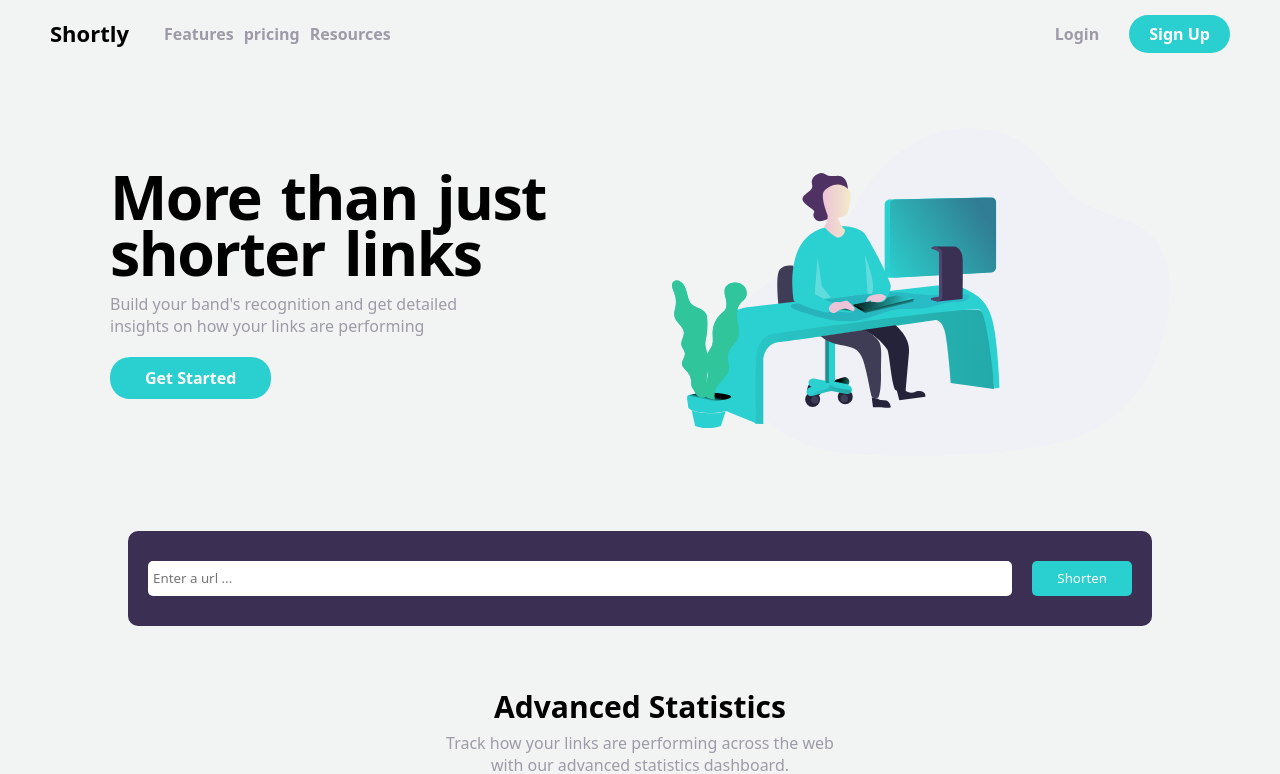
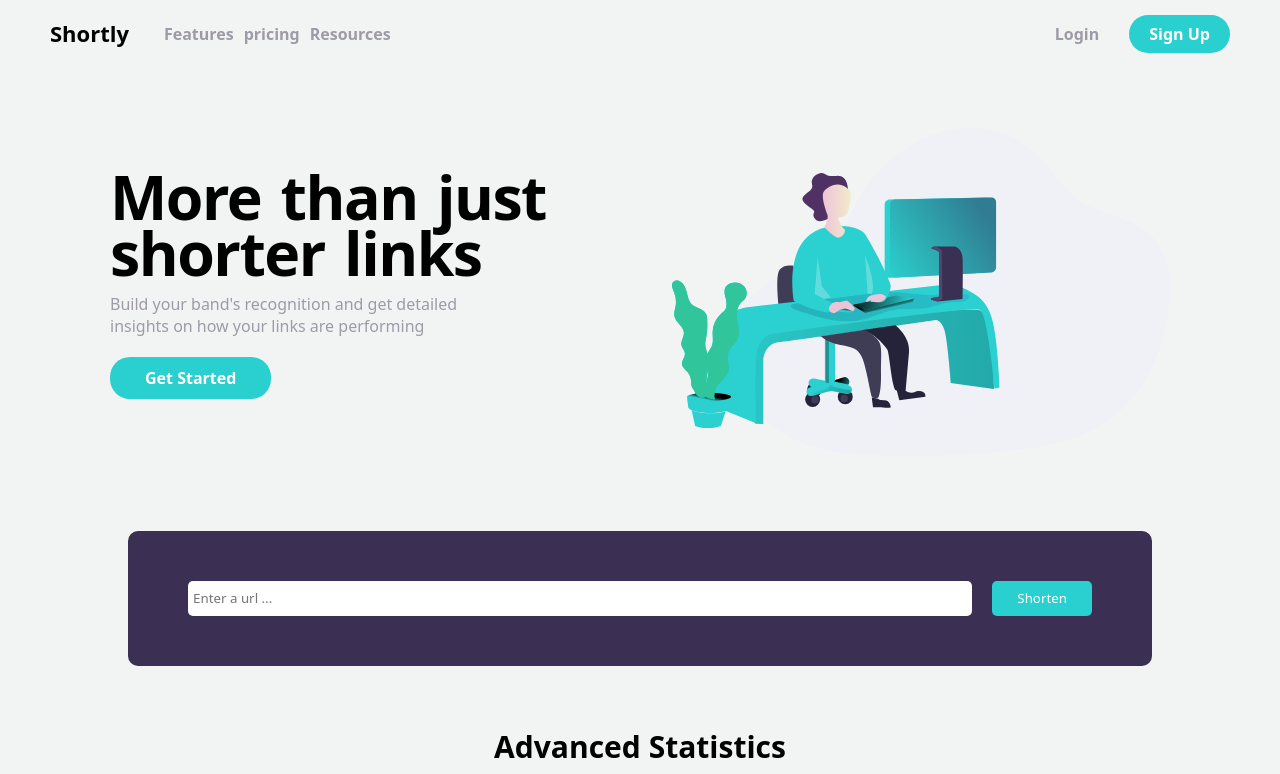
Before and after one commit to arberLisaj/frontend-mentor-solutions, a React (Vite) app in the folder url-shortener/: page / in a window 1280 px wide. Shown: the top 774 px of the page. Built offline with nearby package versions, Linux system fonts and the light colour scheme; no server answers.

Commit message:
url shortener: style changes

```diff
--- a/url-shortener/src/components/LinkInput/_linkInput.scss
+++ b/url-shortener/src/components/LinkInput/_linkInput.scss
@@ -80,7 +80,7 @@ section#link-container {
   section#link-container {
     margin-block: 30px 60px;
     section#link {
-      padding-block: 30px;
+      padding: 50px 60px;
     }
   }
 }
--- a/url-shortener/src/styles/styles.css
+++ b/url-shortener/src/styles/styles.css
@@ -277,7 +277,7 @@ section#link-container .copy input {
     margin-block: 30px 60px;
   }
   section#link-container section#link {
-    padding-block: 30px;
+    padding: 50px 60px;
   }
 }
 .footer-wrapper {
```
Also changed, not shown: 1 other file (tests, documents, lock files or other folders).
